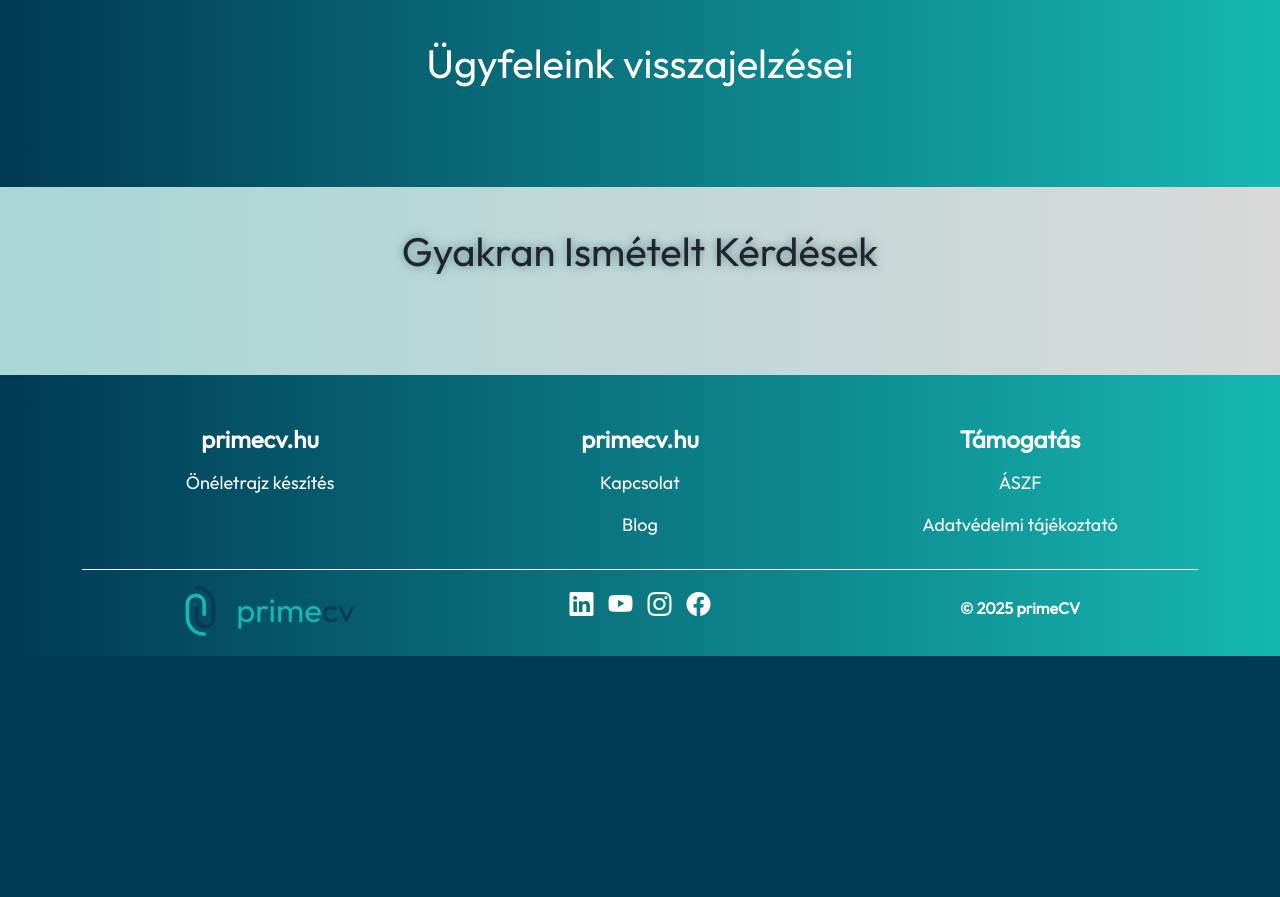
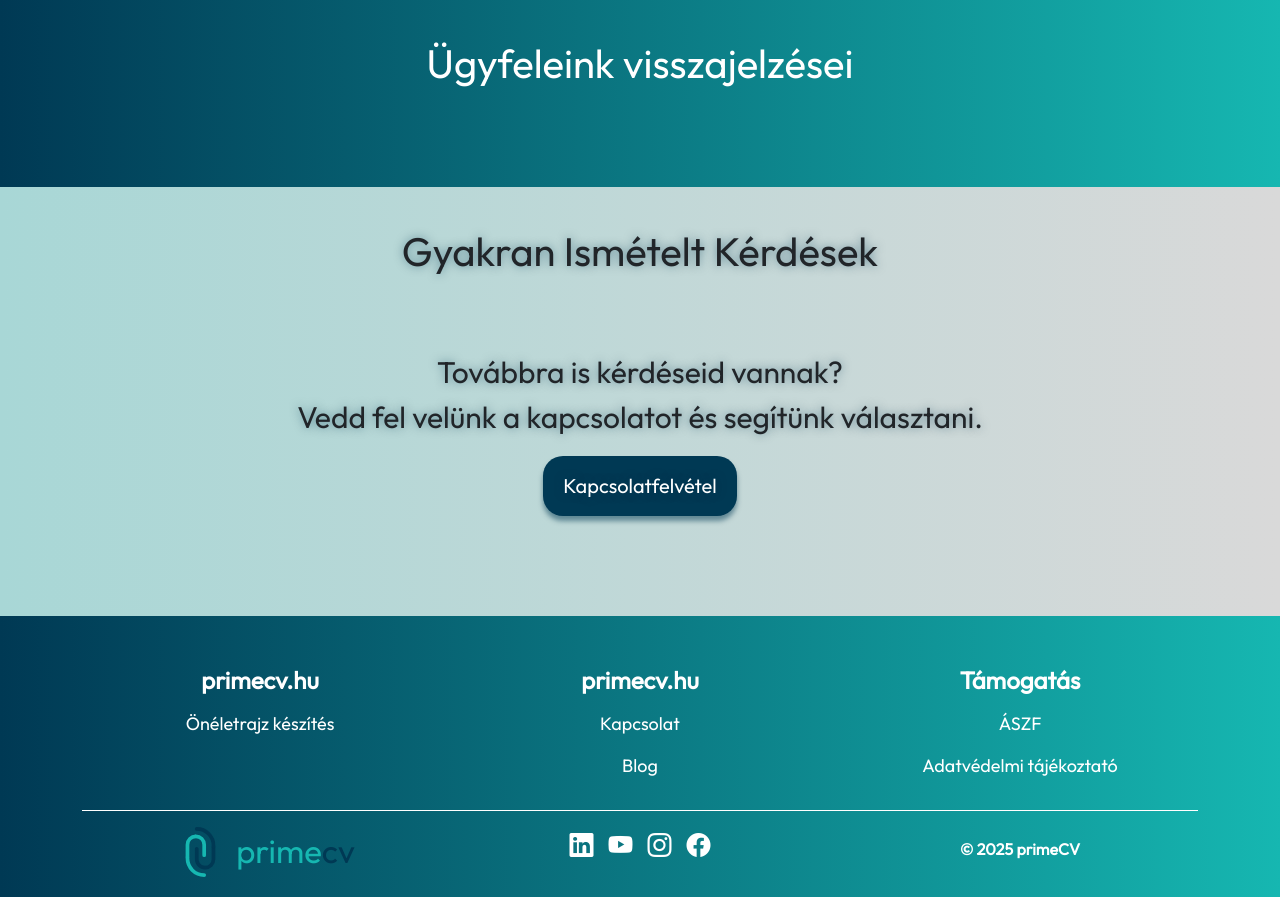
Before and after one commit to Kiralyroli/karrier, a Symfony app: template templates/home/home.html.twig in a window 1280 px wide. Shown: the part 2902-3799 px from the top of the page. Before the commit the page ends 3558 px from the top, so only its background shows below. Run offline with Twig, Linux system fonts and the light colour scheme; the template is opened without the code that fills it, so the values that code supplies are empty; style sheets or scripts are compiled from the project's sources; some libraries are stand-ins or nearby versions.

Commit message:
struktúra módosítás, contact_component elkészítése

```diff
--- /dev/null
+++ b/assets/styles/components/_contact_component.scss
@@ -0,0 +1,26 @@
+#contact {
+  padding-top: 45px;
+  text-align: center;
+  font-size: 30px;
+  @media (max-width: 768px) {
+    font-size: 20px;
+  }
+
+  #contact-button {
+    a {
+      font-size: 20px;
+      text-decoration: none;
+      color: white;
+      background-color: $base-color-dark;
+      border-radius: 20px;
+      padding: 15px 20px;
+      display: inline-block;
+      box-shadow: 0 5px 5px rgba($base-color-dark, 0.5);
+      transition: all 0.3s ease;
+
+      &:hover {
+        transform: translateY(-3px);
+      }
+    }
+  }
+}
--- a/assets/styles/components/_home.scss
+++ b/assets/styles/components/_home.scss
@@ -3,9 +3,10 @@
 
   @import "home/main";
   @import "home/benefits";
-  @import "home/features";
+  @import "features";
   @import "home/template";
-  @import "home/making_process";
+  @import "making_process";
   @import "home/testimonial";
-  @import "home/faq";
+  @import "faq";
+  @import "contact_component";
 }
--- /dev/null
+++ b/templates/components/contact.html.twig
@@ -0,0 +1,6 @@
+<div id="contact" class="container dark-text-shadow">
+    <p>Továbbra is kérdéseid vannak?<br>Vedd fel velünk a kapcsolatot és segítünk választani.</p>
+    <div id="contact-button">
+        <a href="#" class="button-hover">Kapcsolatfelvétel</a>
+    </div>
+</div>
--- a/templates/home/home.html.twig
+++ b/templates/home/home.html.twig
@@ -10,5 +10,6 @@
         {% include 'components/making_process.html.twig' %}
         {% include 'home/testimonial.html.twig' %}
         {% include 'components/faq.html.twig' %}
+        {% include 'components/contact.html.twig' %}
     </div>
 {% endblock %}
```
Also changed, not shown: assets/styles/components/_faq.scss (renamed from assets/styles/components/home/_faq.scss), assets/styles/components/_features.scss (renamed from assets/styles/components/home/_features.scss), assets/styles/components/_making_process.scss (renamed from assets/styles/components/home/_making_process.scss).
